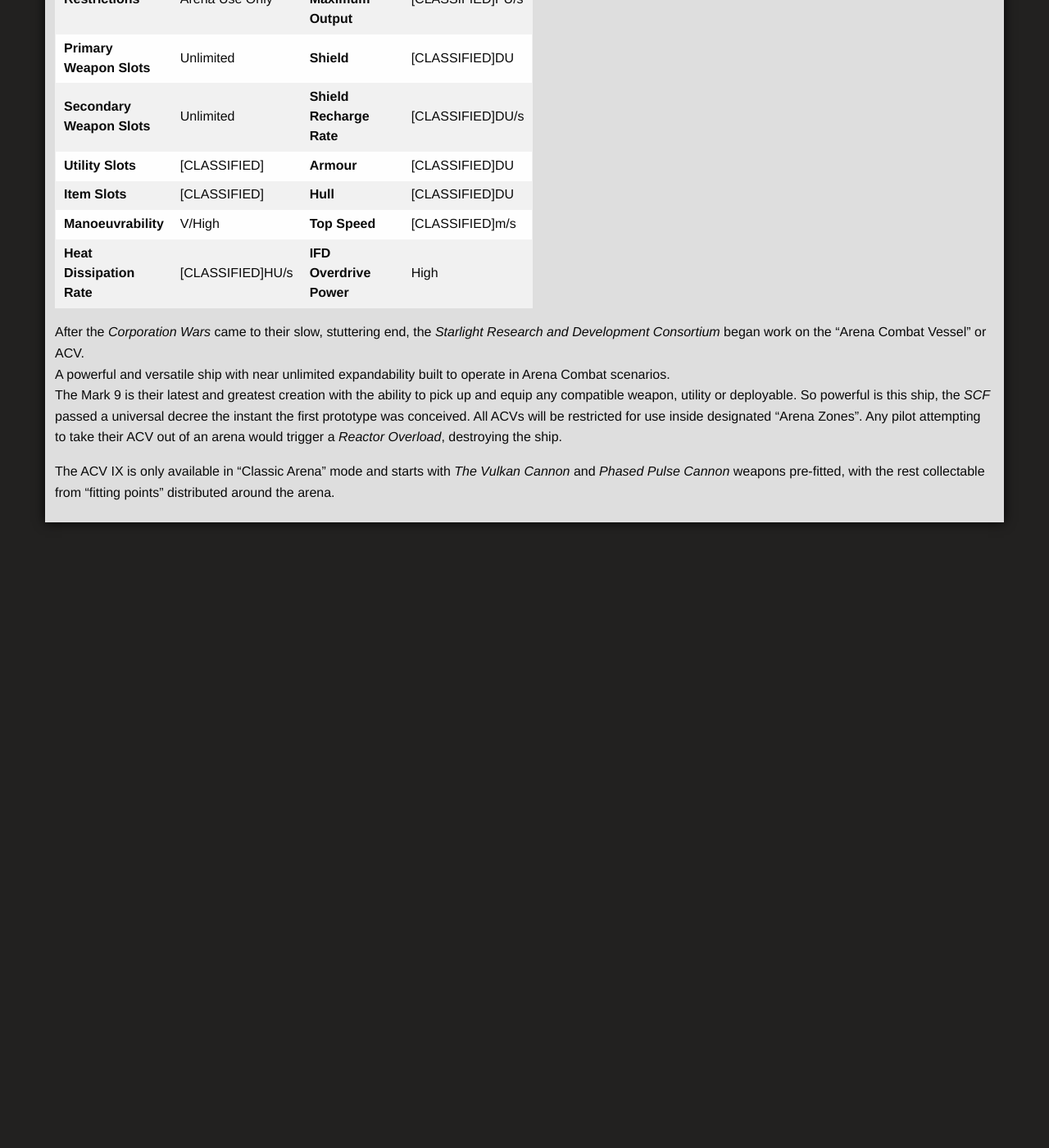
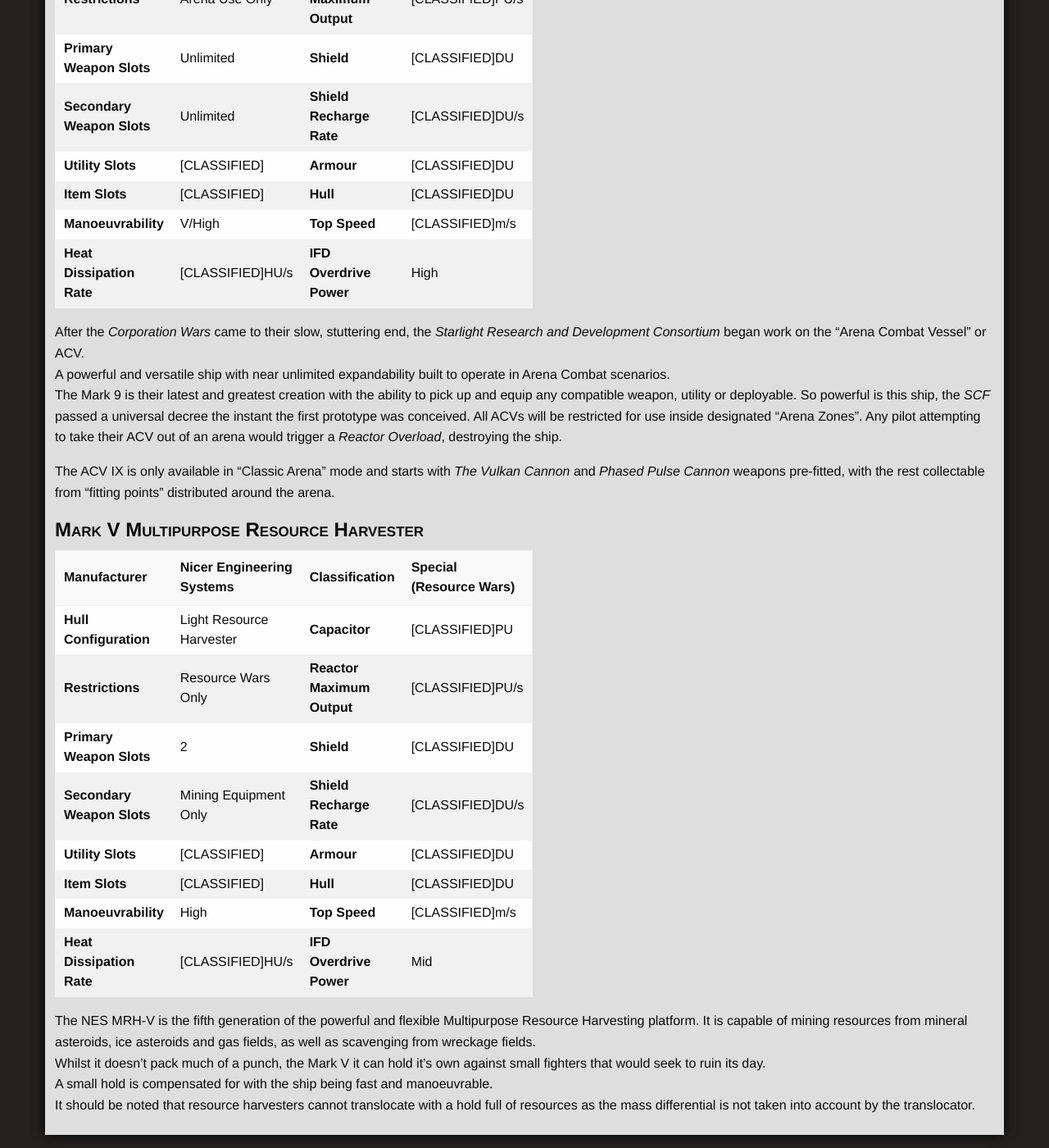
Before and after one commit to ori-sky/polar-space, a Jekyll site: the page built from designs/ships.md, in a window 1280 px wide and 1400 px high, scrolled down 3779 px. Shown: the whole window at 82% size. Built offline with Jekyll 4.4.1, drawn with Linux system fonts in a browser that asks for light colours; nearby versions of some CDN libraries; some web fonts are replaced; our own code applies the rules of GitHub Pages for plain Markdown files; library files that are not in the unit come from our copies; before the commit the page ends 4432 px from its top, so only the background shows below that; some of the changed text lies outside the part shown.

Commit message:
Update ships.md
Added NES Resource Harvester.
Cleaned up Source.
Cleaned up Layout.

```diff
--- a/designs/ships.md
+++ b/designs/ships.md
@@ -109,35 +109,53 @@ They are usually incredibly powerful, or particularly niche.
 Many ships have been developed and constructed in *The Sol Central Federation* over the years, this is not an exhaustive list.
 ## NES Type 1 "Technician"
 
-Manufacturer| Nicer Engineering Systems | Classification | Light
--|-|-|-
-**Hull Configuration** | Light Cruiser | **Capacitor** | [CLASSIFIED]PU
-**Restrictions** | Can only fit Utilities in Secondary Slots<br>Can only fit TX1 and PPC in Primary Slots | **Reactor Maximum Output** | [CLASSIFIED]PU/s
-**Primary Weapon Slots** | 2 (Fixed) | **Shield** | [CLASSIFIED]DU
-**Secondary Weapon Slots** | 2 | **Shield Recharge Rate** | [CLASSIFIED]DU/s
-**Utility Slots** | [CLASSIFIED] | **Armour** | [CLASSIFIED]DU
-**Item Slots** | [CLASSIFIED] | **Hull** | [CLASSIFIED]DU
-**Manoeuvrability** | High | **Top Speed** | [CLASSIFIED]m/s
-**Heat Dissipation Rate** | [CLASSIFIED]HU/s | **IFD Overdrive Power** | High
+| Manufacturer               | Nicer Engineering Systems                                    | Classification             | Light            |
+| -------------------------- | ------------------------------------------------------------ | -------------------------- | ---------------- |
+| **Hull Configuration**     | Light Cruiser                                                | **Capacitor**              | [CLASSIFIED]PU   |
+| **Restrictions**           | Can only fit Utilities in Secondary Slots<br>Can only fit TX1 and PPC in Primary Slots | **Reactor Maximum Output** | [CLASSIFIED]PU/s |
+| **Primary Weapon Slots**   | 2 (Fixed)                                                    | **Shield**                 | [CLASSIFIED]DU   |
+| **Secondary Weapon Slots** | 2                                                            | **Shield Recharge Rate**   | [CLASSIFIED]DU/s |
+| **Utility Slots**          | [CLASSIFIED]                                                 | **Armour**                 | [CLASSIFIED]DU   |
+| **Item Slots**             | [CLASSIFIED]                                                 | **Hull**                   | [CLASSIFIED]DU   |
+| **Manoeuvrability**        | High                                                         | **Top Speed**              | [CLASSIFIED]m/s  |
+| **Heat Dissipation Rate**  | [CLASSIFIED]HU/s                                             | **IFD Overdrive Power**    | High             |
 
 A powerful and flexible engineering platform built for repairing ships in flight, or deploying support systems in an active battle zone.
 Whilst not designed for dealing much damage itself, it can carry *enhanced repair beams*, deploy powerful *sentry turrets* and/or deploy *High Mass Translocators* for other ships to use.
 
 ## Arena Combat Vessel Mark IX
 
-Manufacturer| Starlight R&D | Classification | Special
--|-|-|-
-**Hull Configuration** | Heavy Cruiser | **Capacitor** | [CLASSIFIED]PU
-**Restrictions** | Arena Use Only | **Reactor Maximum Output** | [CLASSIFIED]PU/s
-**Primary Weapon Slots** | Unlimited | **Shield** | [CLASSIFIED]DU
-**Secondary Weapon Slots** | Unlimited | **Shield Recharge Rate** | [CLASSIFIED]DU/s
-**Utility Slots** | [CLASSIFIED] | **Armour** | [CLASSIFIED]DU
-**Item Slots** | [CLASSIFIED] | **Hull** | [CLASSIFIED]DU
-**Manoeuvrability** | V/High | **Top Speed** | [CLASSIFIED]m/s
-**Heat Dissipation Rate** | [CLASSIFIED]HU/s | **IFD Overdrive Power** | High
+| Manufacturer               | Starlight R&D    | Classification             | Special (Arena)  |
+| -------------------------- | ---------------- | -------------------------- | ---------------- |
+| **Hull Configuration**     | Heavy Cruiser    | **Capacitor**              | [CLASSIFIED]PU   |
+| **Restrictions**           | Arena Use Only   | **Reactor Maximum Output** | [CLASSIFIED]PU/s |
+| **Primary Weapon Slots**   | Unlimited        | **Shield**                 | [CLASSIFIED]DU   |
+| **Secondary Weapon Slots** | Unlimited        | **Shield Recharge Rate**   | [CLASSIFIED]DU/s |
+| **Utility Slots**          | [CLASSIFIED]     | **Armour**                 | [CLASSIFIED]DU   |
+| **Item Slots**             | [CLASSIFIED]     | **Hull**                   | [CLASSIFIED]DU   |
+| **Manoeuvrability**        | V/High           | **Top Speed**              | [CLASSIFIED]m/s  |
+| **Heat Dissipation Rate**  | [CLASSIFIED]HU/s | **IFD Overdrive Power**    | High             |
 
 After the *Corporation Wars* came to their slow, stuttering end, the *Starlight Research and Development Consortium* began work on the “Arena Combat Vessel” or ACV.
 A powerful and versatile ship with near unlimited expandability built to operate in Arena Combat scenarios.
 The Mark 9 is their latest and greatest creation with the ability to pick up and equip any compatible weapon, utility or deployable. So powerful is this ship, the *SCF* passed a universal decree the instant the first prototype was conceived. All ACVs will be restricted for use inside designated “Arena Zones”. Any pilot attempting to take their ACV out of an arena would trigger a *Reactor Overload*, destroying the ship.
 
 The ACV IX is only available in “Classic Arena” mode and starts with *The Vulkan Cannon* and *Phased Pulse Cannon* weapons pre-fitted, with the rest collectable from “fitting points” distributed around the arena.
+
+## Mark V Multipurpose Resource Harvester
+
+| Manufacturer               | Nicer Engineering Systems | Classification             | Special (Resource Wars) |
+| -------------------------- | ------------------------- | -------------------------- | ----------------------- |
+| **Hull Configuration**     | Light Resource Harvester  | **Capacitor**              | [CLASSIFIED]PU          |
+| **Restrictions**           | Resource Wars Only        | **Reactor Maximum Output** | [CLASSIFIED]PU/s        |
+| **Primary Weapon Slots**   | 2                         | **Shield**                 | [CLASSIFIED]DU          |
+| **Secondary Weapon Slots** | Mining Equipment Only     | **Shield Recharge Rate**   | [CLASSIFIED]DU/s        |
+| **Utility Slots**          | [CLASSIFIED]              | **Armour**                 | [CLASSIFIED]DU          |
+| **Item Slots**             | [CLASSIFIED]              | **Hull**                   | [CLASSIFIED]DU          |
+| **Manoeuvrability**        | High                      | **Top Speed**              | [CLASSIFIED]m/s         |
+| **Heat Dissipation Rate**  | [CLASSIFIED]HU/s          | **IFD Overdrive Power**    | Mid                     |
+
+The NES MRH-V is the fifth generation of the powerful and flexible Multipurpose Resource Harvesting platform. It is capable of mining resources from mineral asteroids, ice asteroids and gas fields, as well as scavenging from wreckage fields.
+Whilst it doesn't pack much of a punch, the Mark V it can hold it's own against small fighters that would seek to ruin its day.
+A small hold is compensated for with the ship being fast and manoeuvrable.
+It should be noted that resource harvesters cannot translocate with a hold full of resources as the mass differential is not taken into account by the translocator.
```
Also changed, not shown: other parts of designs/ships.md (+1 -1 lines).
